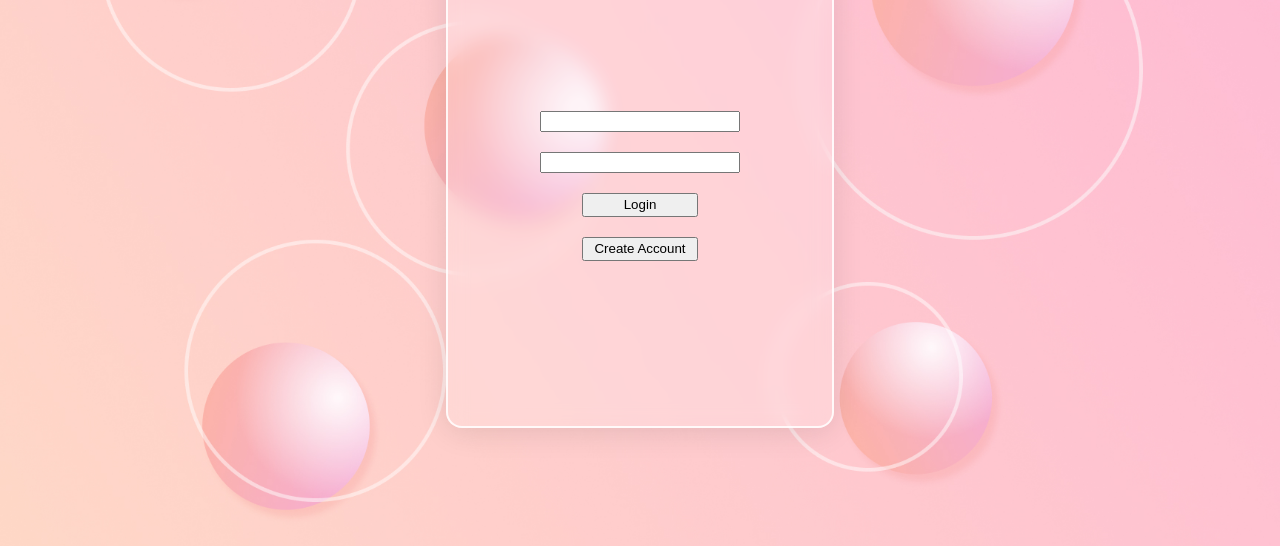
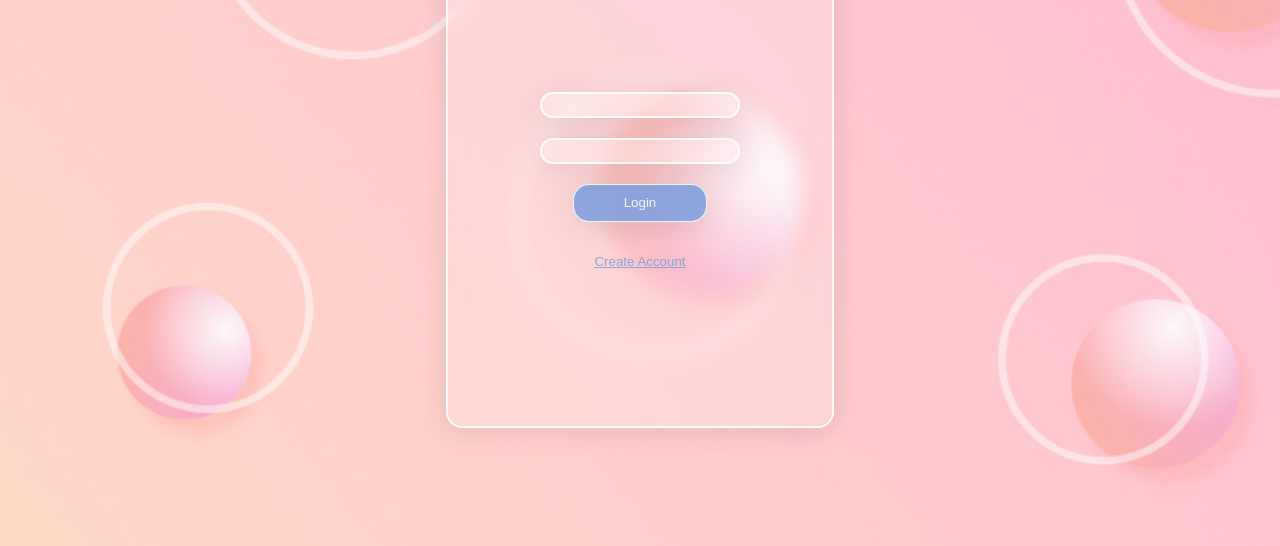
Before and after one commit to AjshaC/LoginPage, a plain HTML site: page index.html in a window 1280 px wide. Shown: the part 254-800 px from the top of the page. Drawn offline with Linux system fonts and the light colour scheme.

Commit message:
Day_4.Done

```diff
--- a/script.js
+++ b/script.js
@@ -33,8 +33,8 @@ const user = [
 ];
 
 //localStorege test
-localStorage.setItem("User", JSON.stringify(user));
-const userLocalStorage = JSON.parse(localStorage.getItem(user));
+// localStorage.setItem("User", JSON.stringify(user));
+// const userLocalStorage = JSON.parse(localStorage.getItem(user));
 //localStorege end
 // function to check if it is correct password
 
@@ -49,13 +49,15 @@ function passWordCheck() {
   tryAgain();
 }
 
-//localStorage.setItem("userName", nameInput.value);
-
 // function for LogdIN
+//text.innerHTML = userLocalStorage.getItem("nameInput.value");
 
 function LogdIn() {
-  text.innerHTML = "Yey " + nameInput.value;
+  // text.innerHTML = "Yey " + nameInput.value;
   form.style.display = "none";
+
+  localStorage.setItem("User", JSON.stringify(nameInput.value));
+  //const userLocalStorage = JSON.parse(localStorage.getItem(nameInput.value));
 
   OutBth();
 }
@@ -70,7 +72,7 @@ function AddNew(name, pass) {
   name = nameInput.value;
   pass = passWordInput.value;
   user.push({ name: name, password: pass });
-  userLocalStorage.push(name, pass);
+  // userLocalStorage.push(name, pass);
 }
 
 //function for logOut
--- a/style.css
+++ b/style.css
@@ -6,9 +6,8 @@ body {
   justify-content: center;
   align-items: center;
   flex-direction: column;
-  background-image: url("Bg\ .png");
+  background-image: url("Bg.jpg");
   background-size: cover;
-  background-position: center;
   background-repeat: no-repeat;
 }
 
@@ -19,7 +18,17 @@ body {
   flex-direction: column;
   justify-content: center;
   align-items: center;
+}
 
+input {
+  width: 50%;
+  height: 20px;
+}
+
+.form,
+input,
+button {
+  margin: 10px;
   background: rgba(255, 255, 255, 0.2);
   border-radius: 16px;
   box-shadow: 0 4px 30px rgba(0, 0, 0, 0.1);
@@ -27,14 +36,21 @@ body {
   -webkit-backdrop-filter: blur(5px);
   border: 2px solid #ffffffd8;
 }
-
-input {
-  width: 50%;
+button {
+  width: 35%;
+  height: 8%;
   margin: 10px;
+  background: #7399decd;
+  border: 1px solid #ffffffd8;
+  color: whitesmoke;
+  cursor: pointer;
 }
 
-button {
-  width: 30%;
-  height: 5%;
-  margin: 10px;
+.NewAccount {
+  border: none;
+  background: none;
+  box-shadow: none;
+  backdrop-filter: none;
+  text-decoration: underline #7399decd;
+  color: #7399decd;
 }
```
Also changed, not shown: Bg .png (deleted), Bg.jpg (added).
